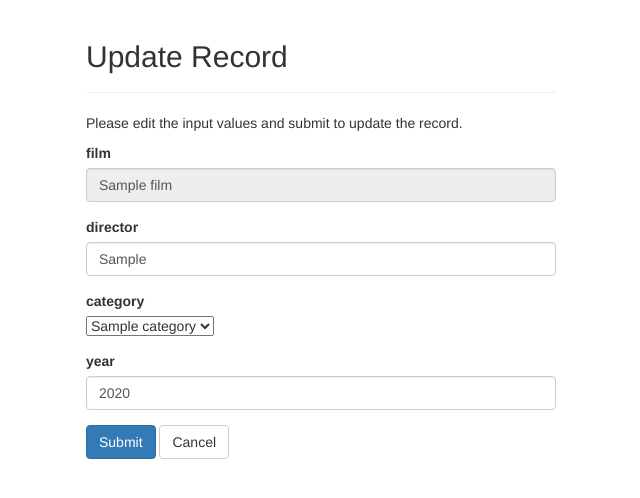
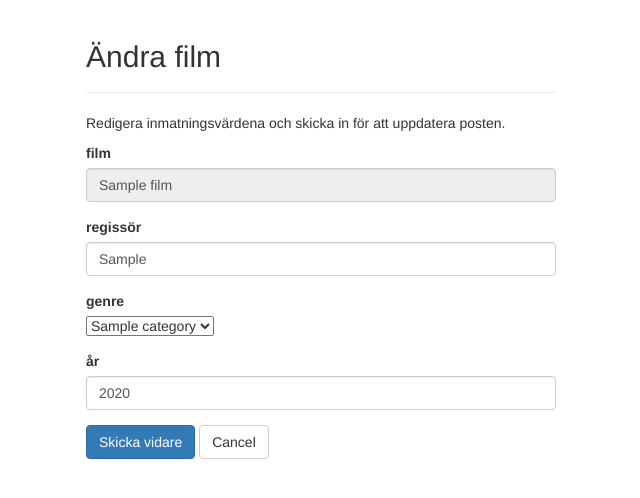
Before and after one commit to xavidiaz/filmbibliotek-0.4, a PHP site: page /andra.php?id=1 in a window 1280 px wide. Shown: the top 498 px of the page, without its empty margins (319-959 px from the left). Run offline with PHP 8.4, Linux system fonts and the light colour scheme; tables that the repository leaves empty or names only in its code hold one stand-in row (values such as "Sample post").

Commit message:
Text site Translated

```diff
--- a/andra.php
+++ b/andra.php
@@ -28,7 +28,7 @@ if (isset($_POST["id"]) && !empty($_POST["id"])) {
     // Validate director
     $input_director = trim($_POST["director"]);
     if (empty($input_director)) {
-        $director_err = "Please enter an director.";
+        $director_err = "Ange en regissör.";
     } else {
         $director = $input_director;
     }
@@ -37,9 +37,9 @@ if (isset($_POST["id"]) && !empty($_POST["id"])) {
     // Validate year
     $input_year = trim($_POST["year"]);
     if (empty($input_year)) {
-        $year_err = "Please enter the year amount.";
+        $year_err = "Ange ett år.";
     } elseif (!ctype_digit($input_year)) {
-        $year_err = "Please enter a positive integer value.";
+        $year_err = "Ange ett giltigt datumvärde.";
     } else {
         $year = $input_year;
     }
@@ -66,7 +66,7 @@ if (isset($_POST["id"]) && !empty($_POST["id"])) {
                 header("location: index.php");
                 exit();
             } else {
-                echo "Something went wrong. Please try again later.";
+                echo "Något gick fel. Vänligen försök igen senare.";
             }
         }
 
@@ -112,7 +112,7 @@ if (isset($_POST["id"]) && !empty($_POST["id"])) {
                     exit();
                 }
             } else {
-                echo "Oops! Something went wrong. Please try again later.";
+                echo "hoppsan! Något gick fel. Vänligen försök igen senare.";
             }
         }
 
@@ -134,7 +134,7 @@ if (isset($_POST["id"]) && !empty($_POST["id"])) {
 
 <head>
     <meta charset="UTF-8">
-    <title>Update Record</title>
+    <title>Andra film</title>
     <link rel="stylesheet" href="https://maxcdn.bootstrapcdn.com/bootstrap/3.3.7/css/bootstrap.css">
     <style type="text/css">
         .wrapper {
@@ -150,9 +150,9 @@ if (isset($_POST["id"]) && !empty($_POST["id"])) {
             <div class="row">
                 <div class="col-md-12">
                     <div class="page-header">
-                        <h2>Update Record</h2>
+                        <h2>Ändra film</h2>
                     </div>
-                    <p>Please edit the input values and submit to update the record.</p>
+                    <p>Redigera inmatningsvärdena och skicka in för att uppdatera posten.</p>
                     <form action="<?php echo htmlspecialchars(basename($_SERVER['REQUEST_URI'])); ?>" method="post">
 
                         <div class="form-group <?php echo (!empty($film_err)) ? 'has-error' : ''; ?>">
@@ -162,13 +162,13 @@ if (isset($_POST["id"]) && !empty($_POST["id"])) {
                         </div>
 
                         <div class="form-group <?php echo (!empty($director_err)) ? 'has-error' : ''; ?>">
-                            <label>director</label>
+                            <label>regissör</label>
                             <input type="text" name="director" class="form-control" value="<?php echo $director; ?>">
                             <span class="help-block"><?php echo $director_err; ?></span>
                         </div>
 
                         <div class="form-group">
-                            <label>category</label><br>
+                            <label>genre</label><br>
                             <select name="category">
                                 <?php
                                 while ($rows = $query->fetch_assoc()) {
@@ -182,13 +182,13 @@ if (isset($_POST["id"]) && !empty($_POST["id"])) {
                         </div>
 
                         <div class="form-group <?php echo (!empty($year_err)) ? 'has-error' : ''; ?>">
-                            <label>year</label>
+                            <label>år</label>
                             <input type="number" name="year" class="form-control" value="<?php echo $year; ?>">
                             <span class="help-block"><?php echo $year_err; ?></span>
                         </div>
 
                         <input type="hidden" name="id" value="<?php echo $id; ?>" />
-                        <input type="submit" class="btn btn-primary" value="Submit">
+                        <input type="submit" class="btn btn-primary" value="Skicka vidare">
                         <a href="index.php" class="btn btn-default">Cancel</a>
                     </form>
                 </div>
--- a/film.php
+++ b/film.php
@@ -55,7 +55,7 @@ if (isset($_GET["id"]) && !empty(trim($_GET["id"]))) {
 
 <head>
     <meta charset="UTF-8">
-    <title>View Record</title>
+    <title>Visa filmdetaljer</title>
     <link rel="stylesheet" href="https://maxcdn.bootstrapcdn.com/bootstrap/3.3.7/css/bootstrap.css">
     <style type="text/css">
         .wrapper {
@@ -87,7 +87,7 @@ if (isset($_GET["id"]) && !empty(trim($_GET["id"]))) {
                             <label>Year</label>
                             <p class="form-control-static"><?php echo $row["year"]; ?></p>
                         </div>
-                        <p><a href="index.php" class="btn btn-primary">Back</a></p>
+                        <p><a href="index.php" class="btn btn-primary">bakåt</a></p>
                     </div>
                 </div>
             </div>
```
Also changed, not shown: fel.php (+6 -3 lines), index.php (+10 -10 lines), radera.php (+5 -5 lines), skapa.php (+12 -12 lines).
